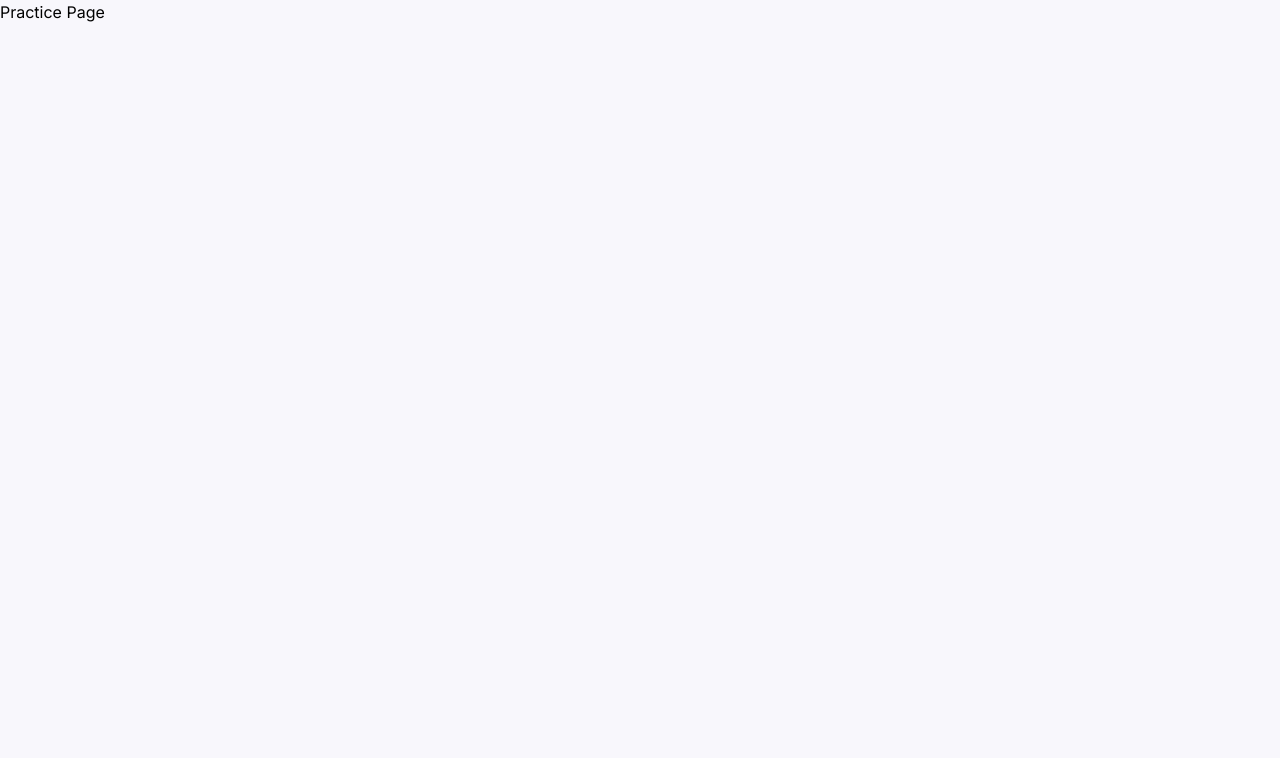
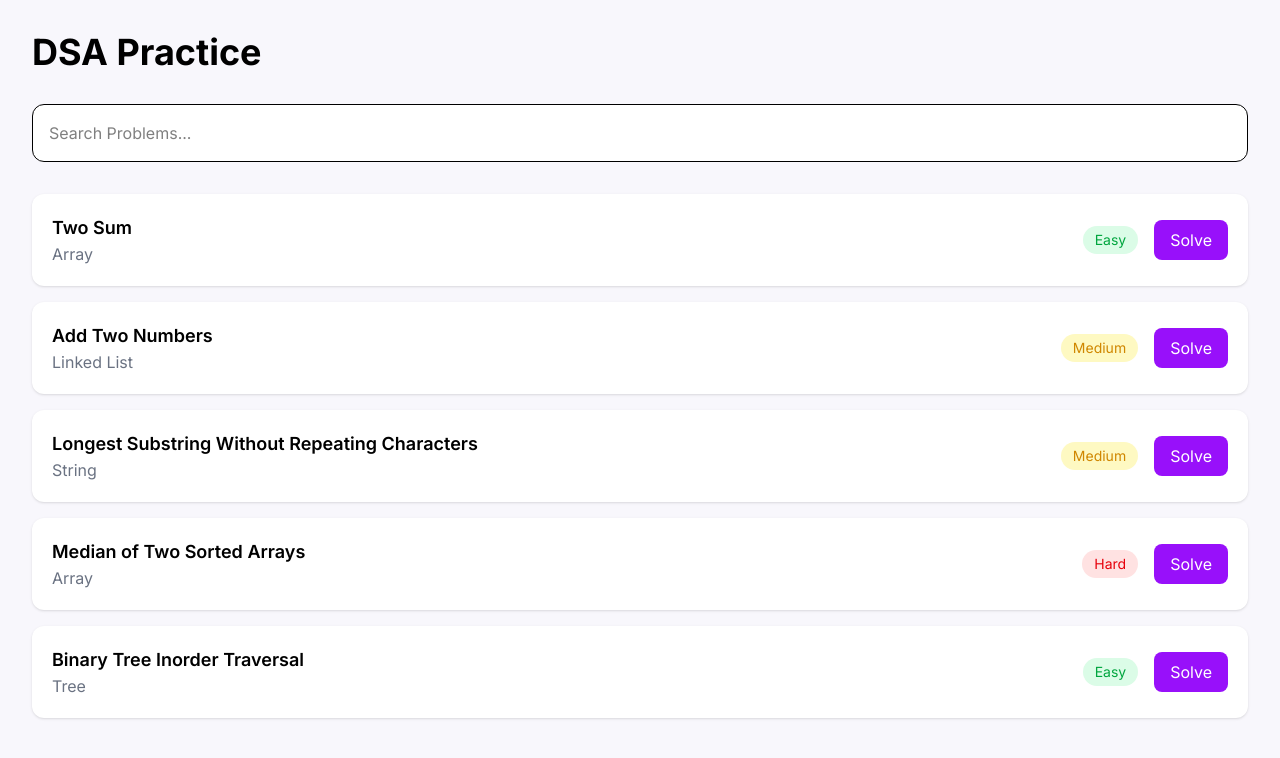
Before and after one commit to Isha4002/interview-ace-ai, a React (Vite) app: page /practice in a window 1280 px wide. Shown: the top 758 px of the page. Built offline with nearby package versions, Linux system fonts and the light colour scheme.

Commit message:
Added DSA practice page

```diff
--- a/src/pages/Practice.jsx
+++ b/src/pages/Practice.jsx
@@ -1,5 +1,134 @@
+import { useState } from "react";
+
+const questions = [
+  {
+    id: 1,
+    title: "Two Sum",
+    difficulty: "Easy",
+    topic: "Array",
+  },
+  {
+    id: 2,
+    title: "Add Two Numbers",
+    difficulty: "Medium",
+    topic: "Linked List",
+  },
+  {
+    id: 3,
+    title: "Longest Substring Without Repeating Characters",
+    difficulty: "Medium",
+    topic: "String",
+  },
+  {
+    id: 4,
+    title: "Median of Two Sorted Arrays",
+    difficulty: "Hard",
+    topic: "Array",
+  },
+  {
+    id: 5,
+    title: "Binary Tree Inorder Traversal",
+    difficulty: "Easy",
+    topic: "Tree",
+  },
+];
+
 function Practice() {
-  return <h1>Practice Page</h1>;
+  const [search, setSearch] = useState("");
+
+  const filtered = questions.filter((q) =>
+    q.title.toLowerCase().includes(search.toLowerCase())
+  );
+
+  return (
+    <div className="min-h-screen bg-[#F8F7FC] p-8">
+
+      <h1 className="text-4xl font-bold mb-8">
+        DSA Practice
+      </h1>
+
+      {/* Search */}
+
+      <input
+        type="text"
+        placeholder="Search Problems..."
+        value={search}
+        onChange={(e) => setSearch(e.target.value)}
+        className="
+        w-full
+        p-4
+        rounded-xl
+        border
+        mb-8
+        bg-white
+        "
+      />
+
+      {/* Question List */}
+
+      <div className="space-y-4">
+
+        {filtered.map((q) => (
+          <div
+            key={q.id}
+            className="
+            bg-white
+            p-5
+            rounded-xl
+            shadow-sm
+            hover:shadow-lg
+            transition
+            flex
+            justify-between
+            items-center
+            "
+          >
+            <div>
+              <h2 className="font-semibold text-lg">
+                {q.title}
+              </h2>
+
+              <p className="text-gray-500">
+                {q.topic}
+              </p>
+            </div>
+
+            <div className="flex items-center gap-4">
+
+              <span
+                className={`px-3 py-1 rounded-full text-sm
+                ${
+                  q.difficulty === "Easy"
+                    ? "bg-green-100 text-green-600"
+                    : q.difficulty === "Medium"
+                    ? "bg-yellow-100 text-yellow-600"
+                    : "bg-red-100 text-red-600"
+                }`}
+              >
+                {q.difficulty}
+              </span>
+
+              <button
+                className="
+                bg-purple-600
+                text-white
+                px-4
+                py-2
+                rounded-lg
+                "
+              >
+                Solve
+              </button>
+
+            </div>
+
+          </div>
+        ))}
+
+      </div>
+
+    </div>
+  );
 }
 
 export default Practice;
```
